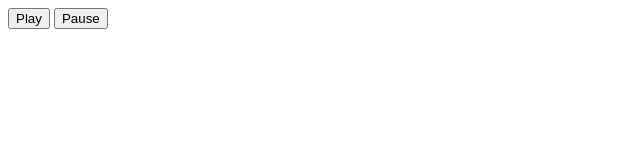
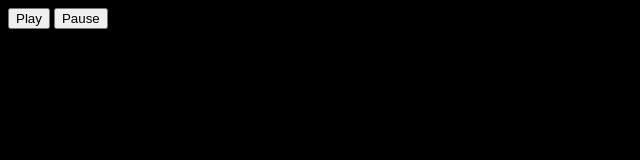
Before and after one commit to maurop123/binaural-beat-generator, a plain HTML site: page index.html in a window 1280 px wide. Shown: the whole page, without its empty margins (0-640 px from the left). Drawn offline with Linux system fonts and the light colour scheme.

Commit message:
fix: white background

```diff
--- a/index.html
+++ b/index.html
@@ -35,8 +35,17 @@
       channel2.suspend()
     }
   </script>
+
   <body>
     <button onclick="resume()">Play</button>
     <button onclick="pause()">Pause</button>
   </body>
+
+  <style>
+    body {
+      /* dark mode */
+      background: black;
+      color: white;
+    }
+  </style>
 </html>
```
